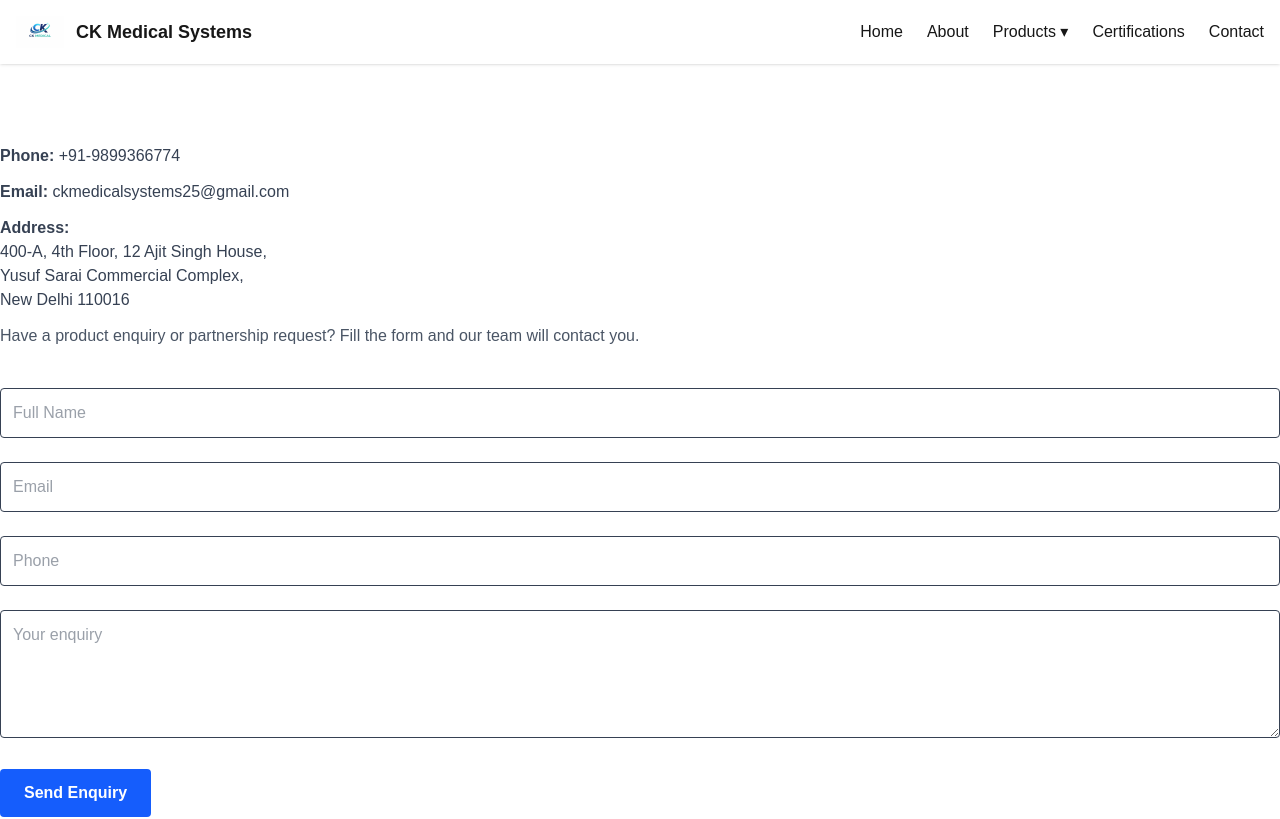
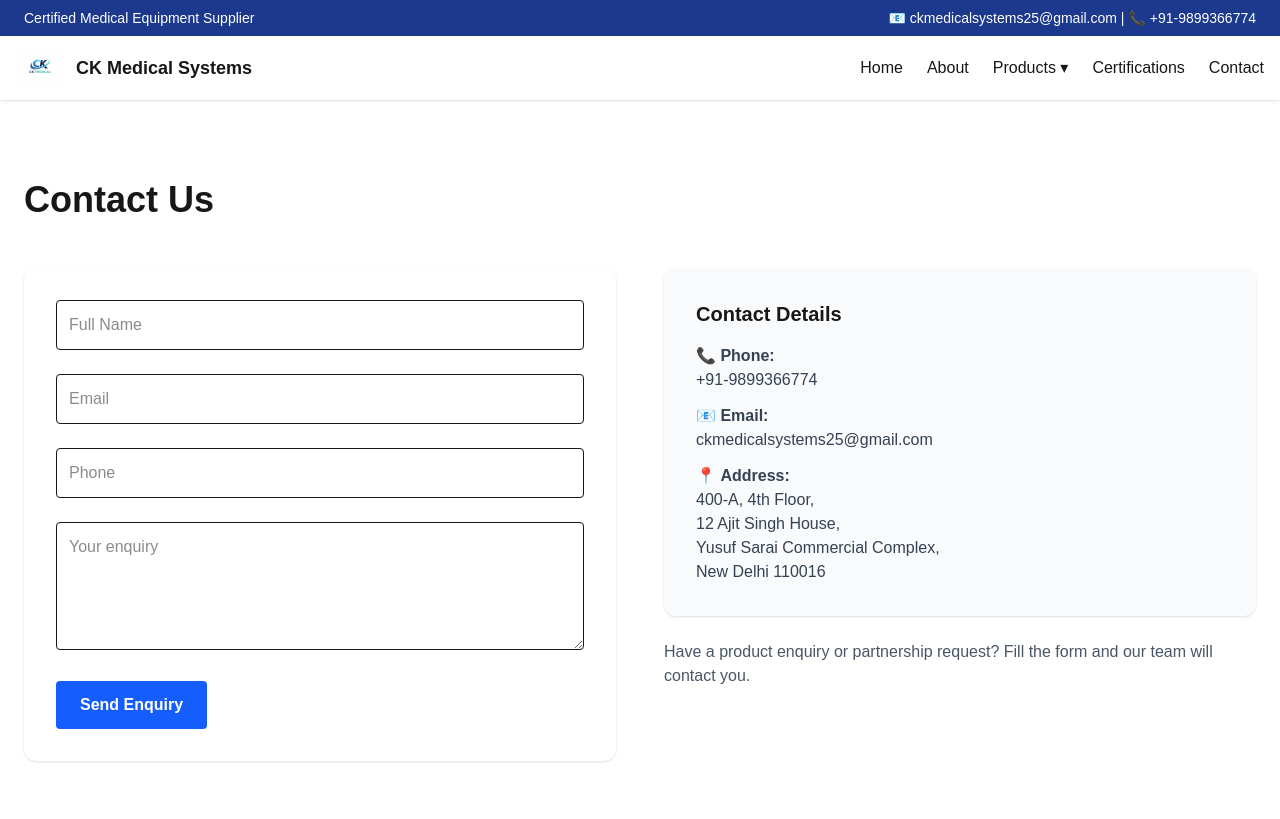
Before and after one commit to mansisharma1017-lab/ck-medical-site, a Next.js app: page /contact in a window 1280 px wide. Shown: the top 819 px of the page. Built offline with nearby package versions, Linux system fonts and the light colour scheme.

Commit message:
fix contact page layout

```diff
--- a/src/app/contact/page.js
+++ b/src/app/contact/page.js
@@ -1,34 +1,70 @@
 "use client";
-import { Suspense } from "react";
+
 import Navbar from "@/components/Navbar";
 import Footer from "@/components/Footer";
+import TopBar from "@/components/TopBar";
 import ContactForm from "@/components/ContactForm";
+import { Suspense } from "react";
 
 export default function ContactPage() {
   return (
     <>
+      <TopBar />
       <Navbar />
 
       <section className="py-20">
-        <div className="space-y-3 text-gray-700">
-          <p><strong>Phone:</strong> +91-9899366774</p>
-          <p><strong>Email:</strong> ckmedicalsystems25@gmail.com</p>
-          <p><strong>Address:</strong><br/>
-             400-A, 4th Floor, 12 Ajit Singh House,<br/>
+        <div className="max-w-7xl mx-auto px-6">
+
+          {/* Heading */}
+          <h1 className="text-3xl md:text-4xl font-bold mb-12">
+            Contact Us
+          </h1>
+
+          {/* 2 column layout */}
+          <div className="grid md:grid-cols-2 gap-12">
+
+            {/* LEFT — FORM */}
+            <div className="bg-white shadow rounded-xl p-8">
+              <Suspense fallback={<div>Loading form...</div>}>
+                <ContactForm />
+              </Suspense>
+            </div>
+
+            {/* RIGHT — CONTACT INFO */}
+            <div className="space-y-6">
+
+              <div className="bg-gray-50 rounded-xl p-8 shadow-sm">
+                <h3 className="font-bold text-xl mb-4">
+                  Contact Details
+                </h3>
+
+                <p className="text-gray-700 mb-3">
+                  📞 <strong>Phone:</strong><br/>
+                  +91-9899366774
+                </p>
+
+                <p className="text-gray-700 mb-3">
+                  📧 <strong>Email:</strong><br/>
+                  ckmedicalsystems25@gmail.com
+                </p>
+
+                <p className="text-gray-700">
+                  📍 <strong>Address:</strong><br/>
+                  400-A, 4th Floor,<br/>
+                  12 Ajit Singh House,<br/>
                   Yusuf Sarai Commercial Complex,<br/>
                   New Delhi 110016
                 </p>
+              </div>
 
               <p className="text-gray-600 mb-10">
                 Have a product enquiry or partnership request?
                 Fill the form and our team will contact you.
               </p>
 
-          <Suspense fallback={<div>Loading...</div>}>
-           <ContactForm />
-          </Suspense>
+            </div>
 
-
+          </div>
         </div>
       </section>
 
```
Lines whose indentation alone changed are shown as unchanged.
